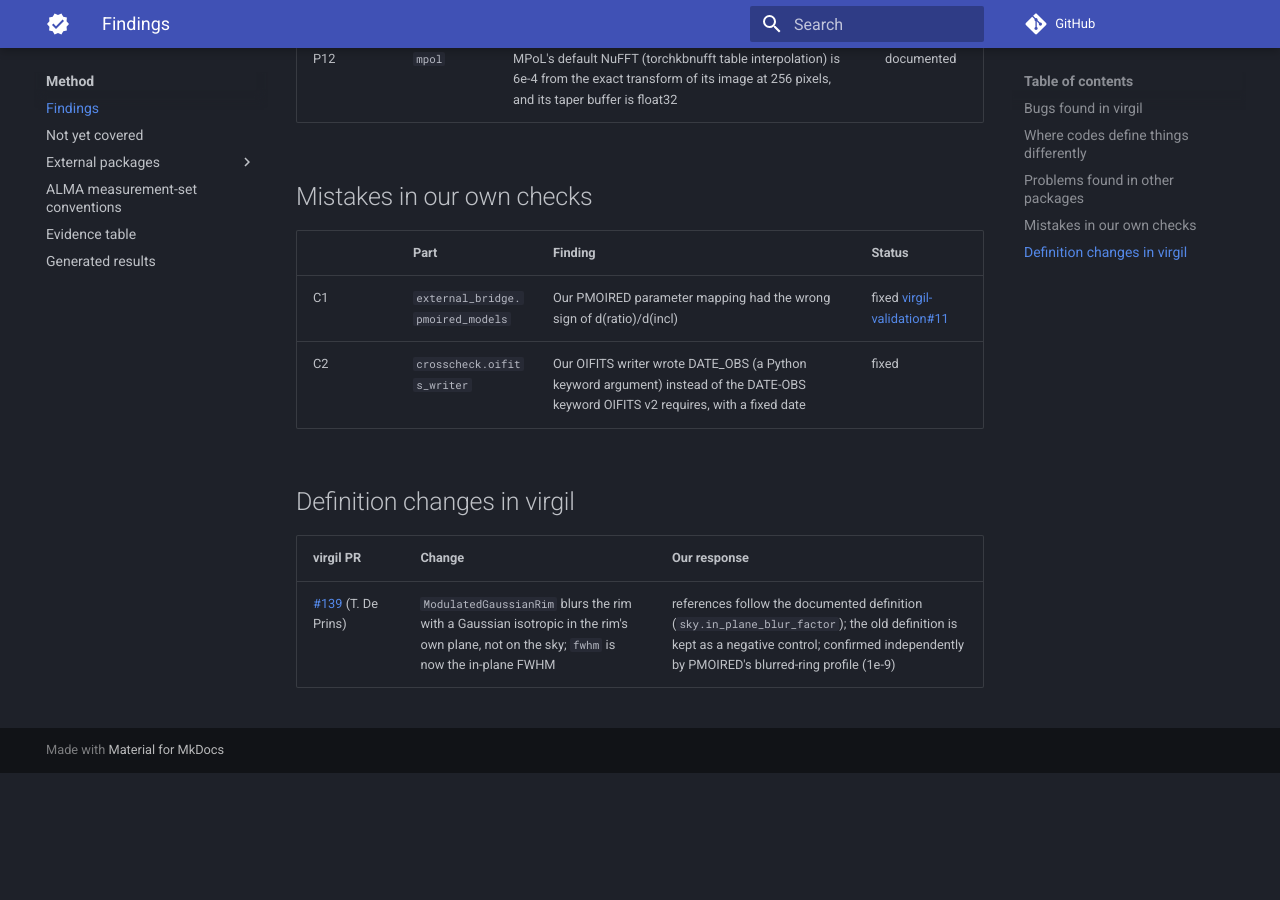
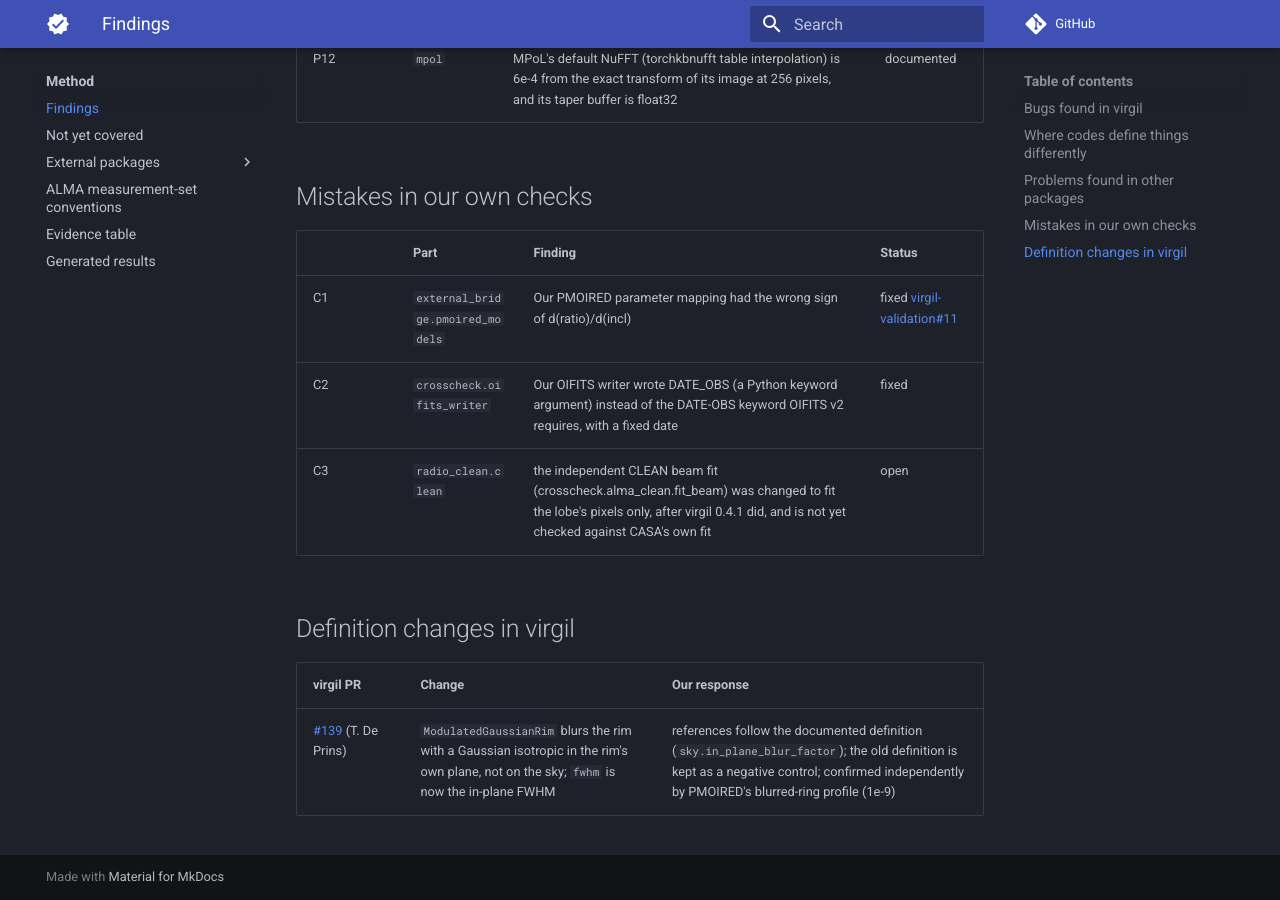
Before and after one commit to benjaminpope/virgil-validation, an MkDocs documentation site: the page built from docs/method/findings.md, in a window 1280 px wide and 900 px high, scrolled down 4558 px. Built offline with MkDocs 1.6.1 and Material for MkDocs 9.7.7, drawn with Linux system fonts in a browser that asks for light colours; comment, search, counter and statistics services are not loaded; before the commit the page ends 5331 px from its top, so only the background shows below that.

Commit message:
Findings page regenerated from the ledger (F22 decision, C3)
Co-Authored-By: Claude Sonnet 5.5 <noreply@anthropic.com>

```diff
--- a/docs/method/findings.md
+++ b/docs/method/findings.md
@@ -71,6 +71,7 @@ Every disagreement the checks have found, how it was ruled, and where it stands.
 | --- | --- | --- | --- |
 | <span id="C1">C1</span> | `external_bridge.pmoired_models` | Our PMOIRED parameter mapping had the wrong sign of d(ratio)/d(incl) | fixed [virgil-validation#11](https://github.com/benjaminpope/virgil-validation/pull/11) |
 | <span id="C2">C2</span> | `crosscheck.oifits_writer` | Our OIFITS writer wrote DATE_OBS (a Python keyword argument) instead of the DATE-OBS keyword OIFITS v2 requires, with a fixed date | fixed |
+| <span id="C3">C3</span> | `radio_clean.clean` | the independent CLEAN beam fit (crosscheck.alma_clean.fit_beam) was changed to fit the lobe's pixels only, after virgil 0.4.1 did, and is not yet checked against CASA's own fit | open |
 
 ## Definition changes in virgil
 
```
